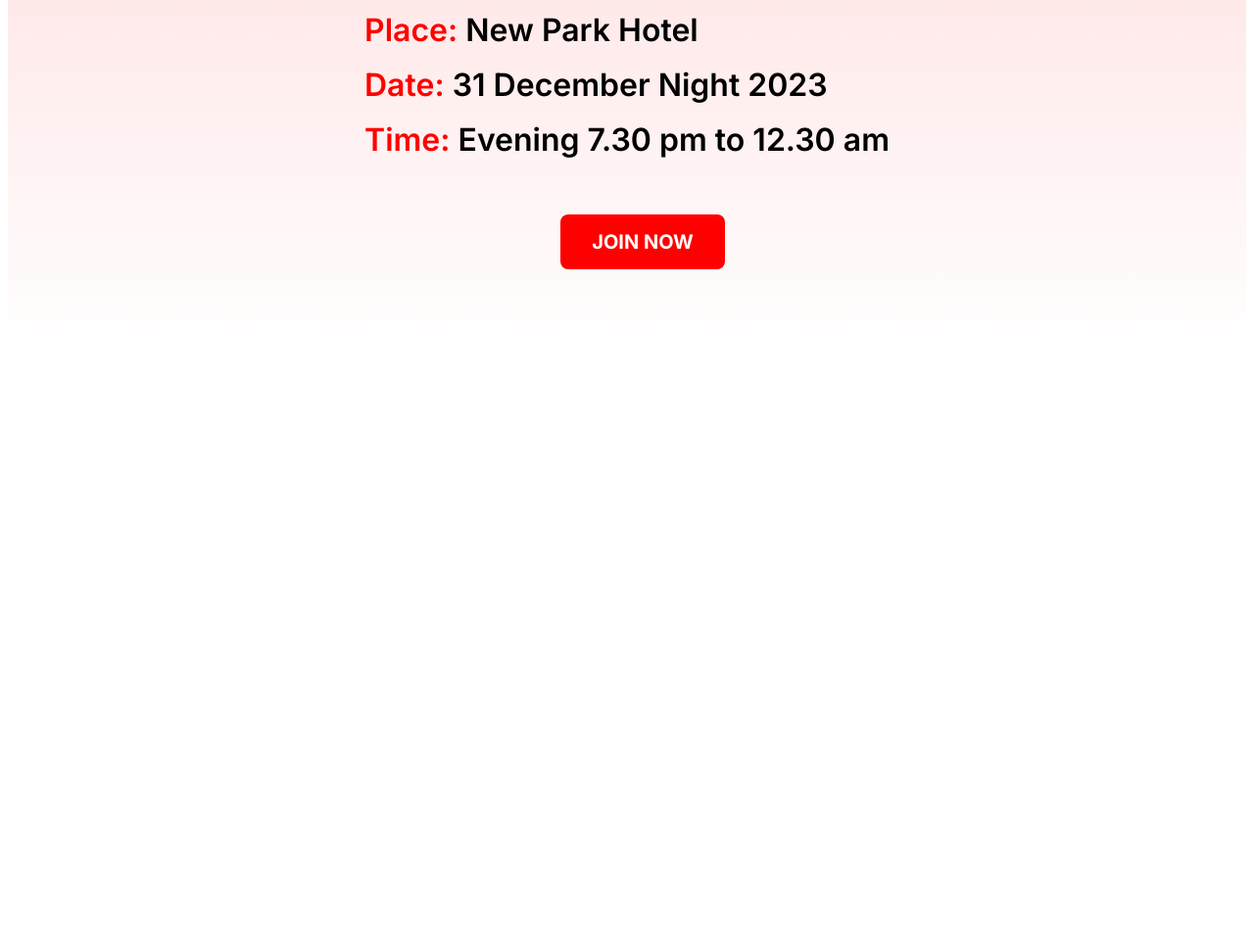
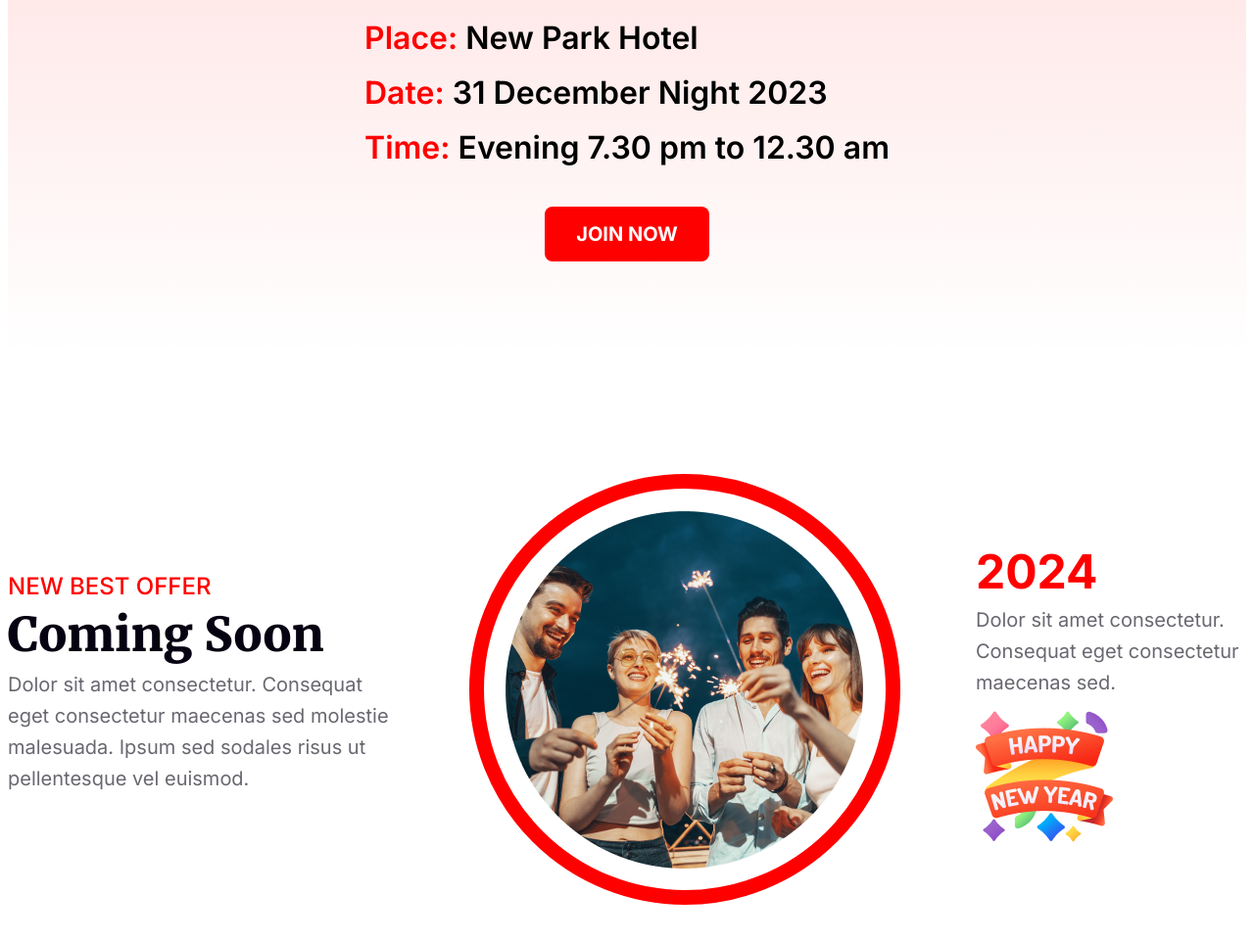
Before and after one commit to imjhrakib/new-year-offer, a plain HTML site: page index.html in a window 1280 px wide. Shown: the part 2464-3426 px from the top of the page at 98% size. Before the commit the page ends 2836 px from the top, so only its background shows below. Drawn offline with Linux system fonts and the light colour scheme.

Commit message:
added festivals details

```diff
--- a/index.html
+++ b/index.html
@@ -45,7 +45,22 @@
         <p class="location"><span class="place">Place:</span> New Park Hotel<br>
         <span class="date">Date:</span> 31 December Night 2023<br>
         <span class="time">Time:</span> Evening 7.30 pm to 12.30 am</p>
-        <button class="join-now inter-normal">JOIN NOW</button>
+        <button class="join inter-normal">JOIN NOW</button>
+    </section>
+    <section class="banner-5">
+      <div class="des inter-normal">
+        <p class="offer">NEW BEST OFFER</p>
+        <p class="track merriweather-normal">Coming Soon</p>
+        <p class="first-description inter-normal">Dolor sit amet consectetur. Consequat eget consectetur maecenas sed molestie malesuada. Ipsum sed sodales risus ut pellentesque vel euismod. </p>
+      </div>
+      <div class="pic">
+        <img class="img-ellipse" src="images/Ellipse 1.png" alt="">
+      </div>
+      <div class="year inter-normal">
+        <p class="year24">2024</p>
+        <p class="second-description inter-normal">Dolor sit amet consectetur. Consequat eget consectetur maecenas sed.</p>
+        <img class="img-96" src="images/Group 96.png" alt="">
+      </div>
     </section>
   </main>
   <footer>
--- a/styles/new-styles.css
+++ b/styles/new-styles.css
@@ -147,7 +147,7 @@
 .place,.date,.time{
   color: red;
 }
-.join-now{
+.join{
   background-color: #FF0000;
   font-weight: bold;
   font-size: 20px;
@@ -156,3 +156,78 @@
   padding: 16px 32px;
   color: white;
 }
+
+/* banner-5 styles */
+.banner-5 {
+  display: flex;
+  justify-content: space-between;
+  gap: 40px;
+  max-width: 1320px;
+  height: 463px;
+  margin: 120px auto;
+}
+
+.des{
+  display: flex;
+  flex-direction: column;
+  align-items: start;
+}
+.offer{
+  margin-top: 100px;
+  color: #FF0000;
+  font-weight: 500;
+  font-size: 24px;
+  margin-bottom: 0px;
+}
+.track{
+  margin-top: 5px;
+  margin-bottom: 0px;
+  color: #070211;
+  font-size: 48px;
+  font-weight: 900;
+}
+.first-description,.second-description {
+  font-weight: 400;
+  font-size: 20px;
+  line-height: 32px;
+  letter-spacing: 0;
+  color: #07021199;
+}
+.first-description{
+  margin-top: 5px;
+  margin-bottom: 0px;
+  max-width: 393px;
+}
+
+.pic{
+  width: 410px;
+  height: 410px;
+  border: 15px solid #FF0000;
+  border-radius: 50%;
+  display: flex;
+  align-items: center;
+  justify-content: center;
+}
+.img-ellipse {
+  object-fit: cover;
+}
+
+.year{
+  display: flex;
+  flex-direction: column;
+}
+.year24{
+  margin-top: 70px;
+  margin-bottom: 0px;
+  color: #FF0000;
+  font-weight: bold;
+  font-size: 48px;
+}
+.second-description{
+  margin-top: 4px;
+  margin-bottom: 10px;
+  max-width: 276px;
+}
+.img-96{
+  max-width: 140px;
+}
```
